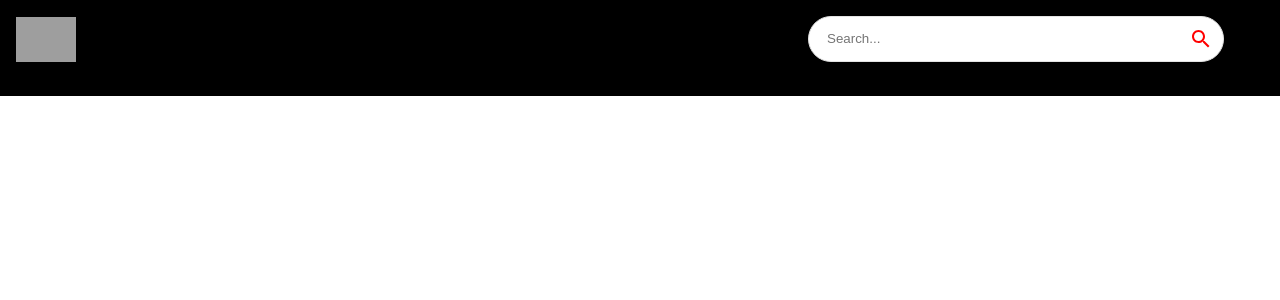
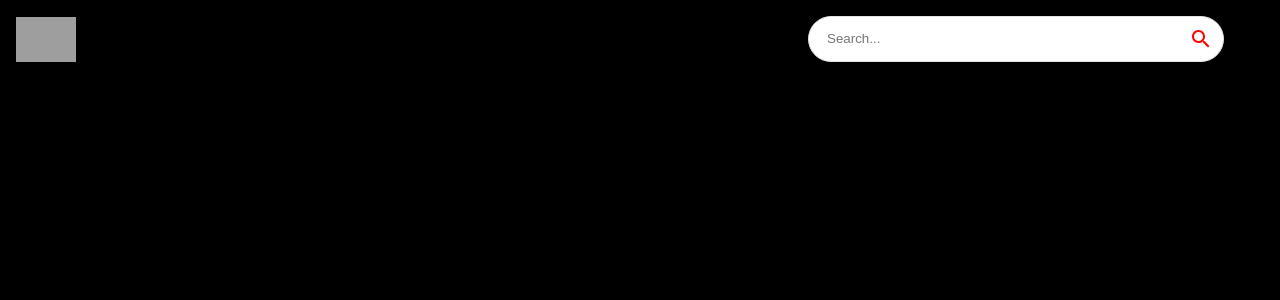
Before and after one commit to Prajeesh7/Youtube_clone, a React (Create React App) app: page /video/1 in a window 1280 px wide. Shown: the top 300 px of the page. Built offline with nearby package versions, Linux system fonts and the light colour scheme; grey boxes are pictures that could not be loaded.

Commit message:
VideoDetail initilized Before API calling

```diff
--- a/src/Components/VideoDetail.jsx
+++ b/src/Components/VideoDetail.jsx
@@ -1,8 +1,27 @@
-import React from 'react'
+import React, { useState, useEffect } from 'react'
+import { Link, useParams } from 'react-router-dom'
+import { Typography, Box, Stack } from '@mui/material'
+import ReactPlayer from 'react-player'
+import { fetchAPI } from '../Utils/fetchAPI'
+import Videos from './Videos'
+import { CheckCircle } from '@mui/icons-material'
+
+
 
 function VideoDetail() {
+
+  const { id } = useParams();
+
   return (
-    <div>VideoDetail</div>
+    <Box minHeight='95vh'>
+      <Stack direction={{ xs: 'column', md: 'row' }} >
+        <Box flex={1}>
+          <Box sx={{ width: '100%', position: 'sticky', top: '86px'}} >
+            <ReactPlayer />
+          </Box>
+        </Box>
+      </Stack>
+    </Box>
   )
 }
 
```
